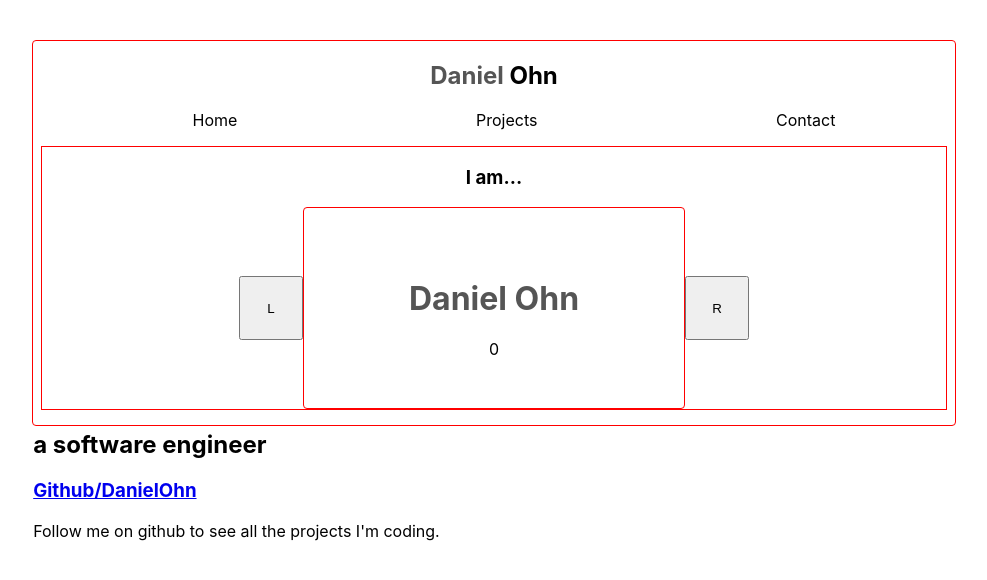
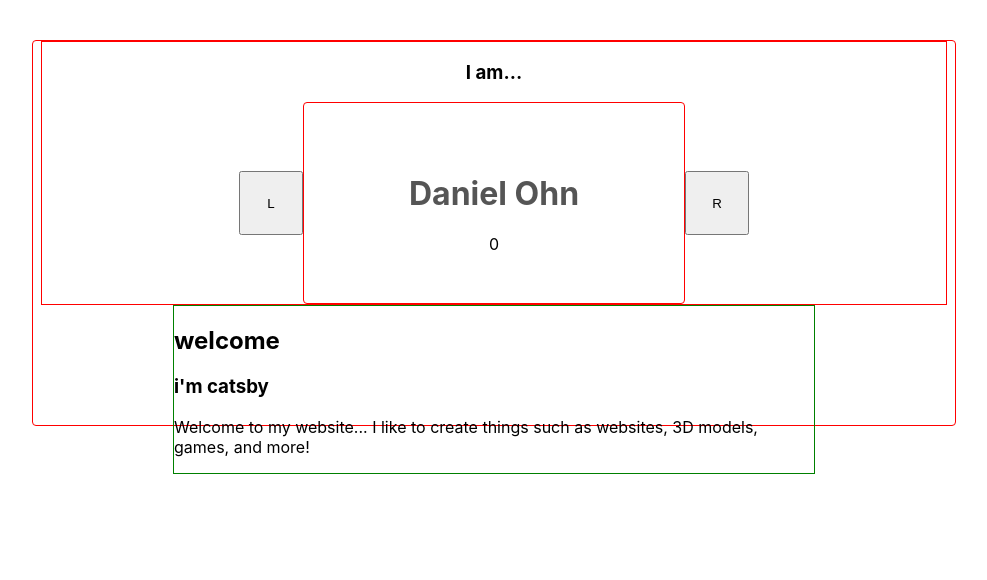
Before and after one commit to DanielOhn/personalsite, a React (Create React App) app: page / in a window 1280 px wide. Shown: the top 580 px of the page, without its empty margins (146-1133 px from the left). Built offline with nearby package versions, Linux system fonts and the light colour scheme.

Commit message:
Add details.json.  Update App.tsx to pull data from json file.  Update Details.tsx to check if there is a valid url.

```diff
--- a/src/App/App.tsx
+++ b/src/App/App.tsx
@@ -2,32 +2,22 @@ import { useState } from 'react';
 import './App.css';
 import Hobbies from '../Hobbies/Hobbies'
 import Details from '../Details/Details'
+import details from "./details.json"
+
 
 function App() {
-  let hobbies = ["Daniel Ohn", "a software engineer", "a blogger","a noober"]
+  let hobbies = ["Daniel Ohn", "a software engineer"]
 
   const [num, setNum] = useState(0);
-  const [hide, setHide] = useState('hide');
-
-  const details = {
-    title: 'a software engineer',
-    items: [
-      {
-        id: 0,
-        name: 'Github/DanielOhn',
-        url: "https://github.com/DanielOhn",
-        content: "Follow me on github to see all the projects I'm coding."
-      },
-    ]
-  }
+  const [detail, setDetail] = useState(details.data[0]);
 
   let rightClick = () => {
     if (num === hobbies.length-1) {
       setNum(0)
-      setHide("details")
     } else {
       setNum(num + 1)
     }
+    updateDetail()
   }
 
   let leftClick = () => {
@@ -36,11 +26,16 @@ function App() {
     } else {
       setNum(num - 1)
     }
+    updateDetail()
+  }
+
+  let updateDetail = () => {
+    setDetail(details.data[num])
   }
 
   return (
     <div className="App">
-      <nav className="navbar">
+      {/* <nav className="navbar">
         <div className="header">
           <h1>Daniel <b className='lastname'>Ohn</b></h1>
         </div>
@@ -49,7 +44,7 @@ function App() {
           <li>Projects</li>
           <li>Contact</li>
         </ul>
-      </nav>
+      </nav> */}
       <main>
         <h3>I am...</h3>
         <div className="card">
@@ -64,8 +59,8 @@ function App() {
 
       <div className='details'>
         <Details
-          title={details.title}
-          items={details.items}
+          title={detail.title}
+          items={detail.items}
         />
       </div>
 
--- /dev/null
+++ b/src/App/details.json
@@ -0,0 +1,31 @@
+{
+    "data": [
+        {
+            "title": "welcome",
+            "items": [
+                {
+                    "id": 0,
+                    "name": "i'm catsby",
+                    "url": "",
+                    "content": "Welcome to my website... I like to create things such as websites, 3D models, games, and more!"
+                }
+            ]
+        },
+        {
+            "title": "projects",
+            "items": [
+                {
+                    "id": 0,
+                    "name": "Github/DanielOhn",
+                    "url": "https://github.com/DanielOhn",
+                    "content": "Follow me on github to see all the projects I'm coding."
+                }, {
+                    "id": 1,
+                    "name": "Kanye Tweets",
+                    "url": "",
+                    "content": "Generates a random Kanye Tweet made with React."
+                }
+            ]
+        }
+    ]
+}
--- a/src/Details/Details.css
+++ b/src/Details/Details.css
@@ -1,3 +1,5 @@
 .details {
-    border: 1px solid gree;
+    border: 1px solid green;
+    width: 50vw;
+    margin: auto;
 }
--- a/src/Details/Details.tsx
+++ b/src/Details/Details.tsx
@@ -19,7 +19,12 @@ function Details(props: Projects) {
             <h2>{props.title}</h2>
             {props.items.map((item) =>
                 <div className="item">
-                    <h3><a href={item.url}>{item.name}</a></h3>
+                    {item.url === "" &&
+                        <h3>{item.name}</h3>
+                    }
+                    {item.url !== "" &&
+                        <h3><a href={item.url}>{item.name}</a></h3>
+                    }
                     <p>{item.content}</p>
                 </div>
             )}
```
